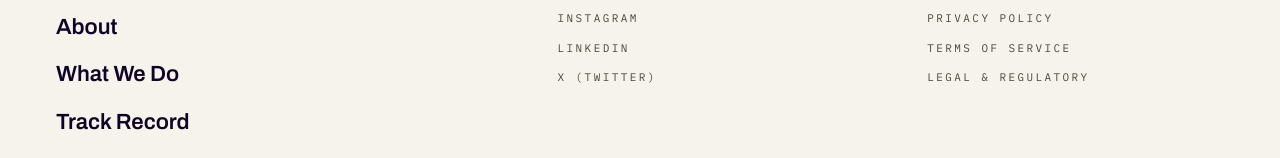
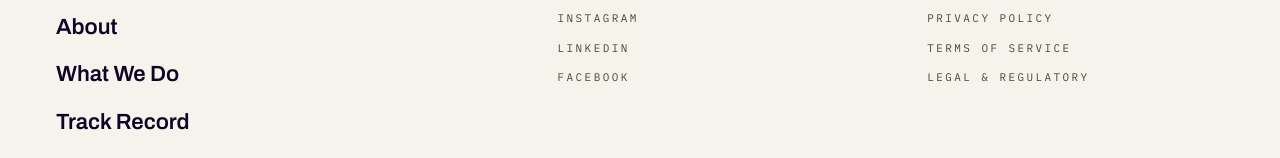
Before and after one commit to Talljuw0n/BorderlessTrade, a React (Vite) app: page / in a window 1280 px wide. Shown: the part 4921-5079 px from the top of the page. Built offline with nearby package versions, Linux system fonts and the light colour scheme.

Commit message:
Replace footer's X (Twitter) link with Facebook

```diff
--- a/src/components/Footer.jsx
+++ b/src/components/Footer.jsx
@@ -125,8 +125,8 @@
             </a>
           </div>
           <div className="lbl">
-            <a href="#" style={sx('color:#48483A;')}>
-              X (Twitter)
+            <a href="https://www.facebook.com/borderlesstradenetwork/" target="_blank" rel="noopener noreferrer" style={sx('color:#48483A;')}>
+              Facebook
             </a>
           </div>
         </div>
```
